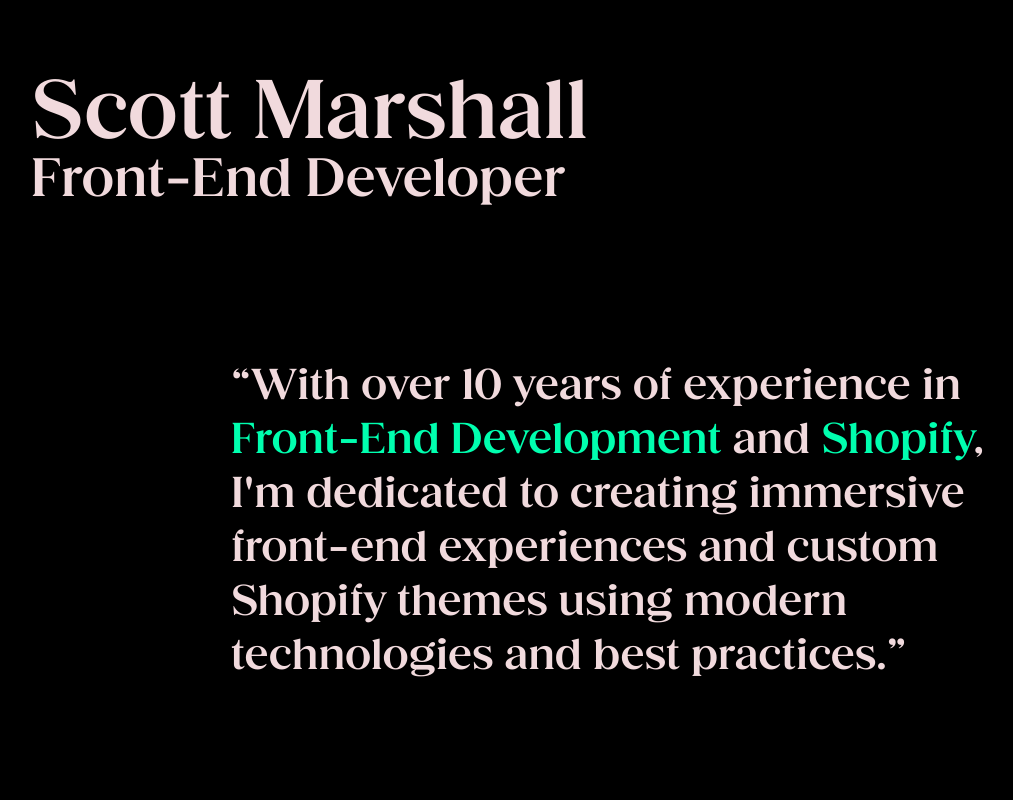
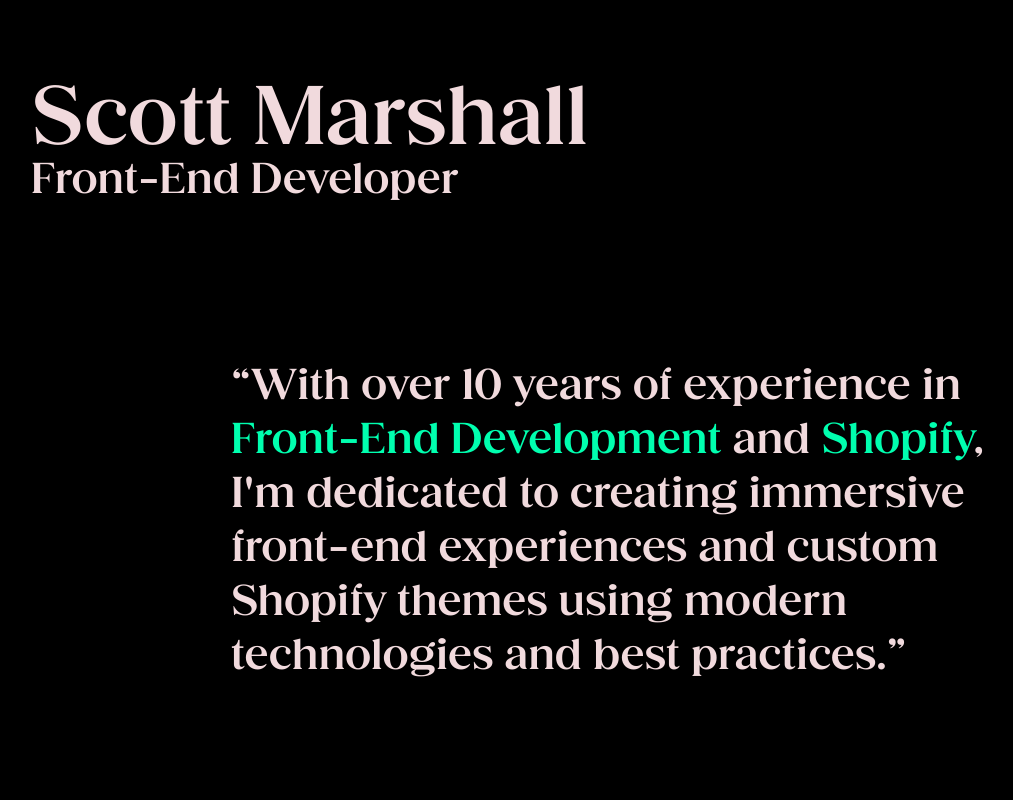
Before and after one commit to marshall993/marshall993.github.io, a website: page index.html in a window 1280 px wide. Shown: the top 800 px of the page, without its empty margins (9-1022 px from the left). Drawn offline with Linux system fonts and the light colour scheme.

Commit message:
Updates.

```diff
--- a/styles/styles.scss
+++ b/styles/styles.scss
@@ -117,7 +117,7 @@
 }
 
 h2 {
-  font-size: var(--font-size-h2-mobile);
+  font-size: clamp(24px, 2vw + 1rem, 60px);
 }
 
 h3 {
@@ -126,7 +126,6 @@
 
 h1, h3 {
   font-family: "honest";
-  font-weight: bold;
 }
 
 h3 {
@@ -202,12 +201,7 @@
 
 .hero__text {
   font-family: "honest";
-  font-weight: bold;
   margin: 0;
-
-  @media only screen and (min-width: 720px) {
-    font-size: 3.25rem;
-  }
 }
 
 /* Richtext */
```
Also changed, not shown: styles/styles.css, 1 other file.
